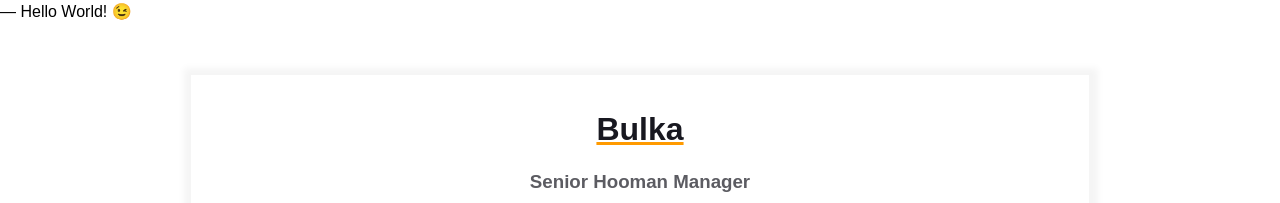
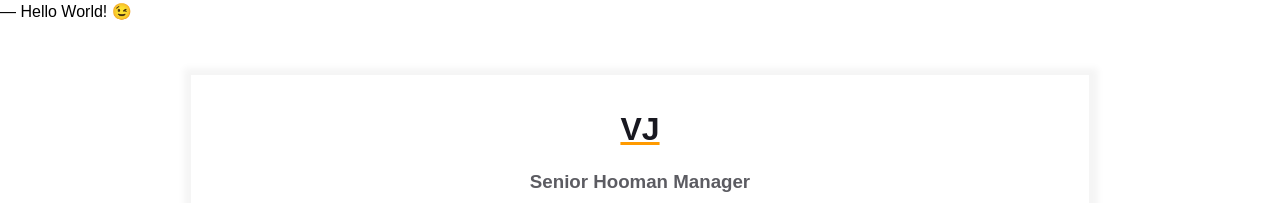
Before and after one commit to thecheslav/homepage, a plain HTML site: page index.html in a window 1280 px wide. Shown: the top 203 px of the page. Drawn offline with Linux system fonts and the light colour scheme.

Commit message:
Added index.html template

```diff
--- a/index.html
+++ b/index.html
@@ -10,11 +10,12 @@
     ― Hello World! &#x1F609;
   </body>
 </html>
+
 <main>
     <div class="resume">
       <div class="container">
         <div class="resume__block">
-          <h1 class="contact-info__header">Bulka</h1>
+          <h1 class="contact-info__header">VJ</h1>
           <h3 class="contact-info__sub-header">Senior Hooman Manager</h3>
 
           <div class="contact_info_container fh">
```
